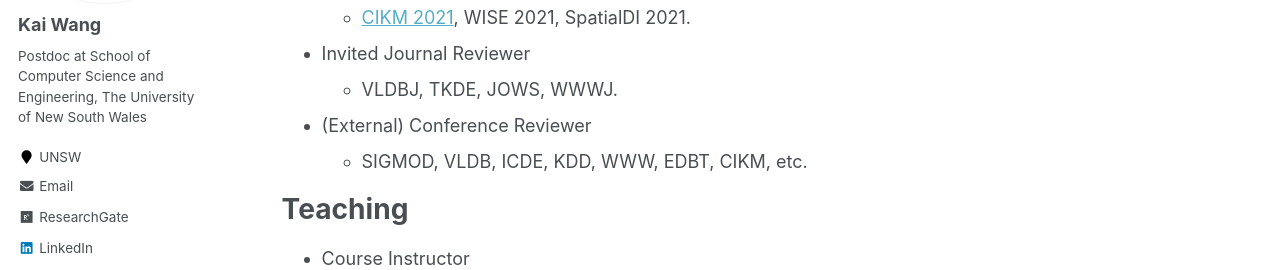
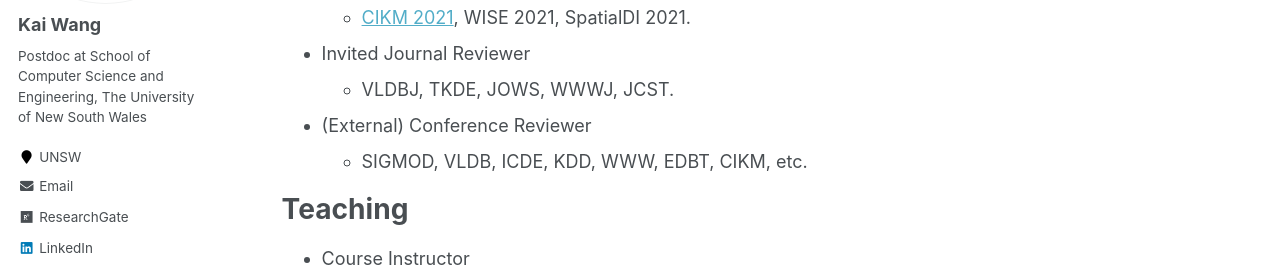
Before and after one commit to cs-kaiwang/cs-kaiwang.github.io, a Jekyll site: the page built from _pages/about.md, in a window 1280 px wide and 900 px high, scrolled down 2697 px. Shown: the part 181-451 px from the top of the window. Built offline with Jekyll 4.4.1, drawn with Linux system fonts in a browser that asks for light colours.

Commit message:
Update about.md

```diff
--- a/_pages/about.md
+++ b/_pages/about.md
@@ -54,7 +54,7 @@ Academic Services
   - [CIKM 2021](https://www.cikm2021.org/), WISE 2021, SpatialDI 2021.
 
 - Invited Journal Reviewer
-  - VLDBJ, TKDE, JOWS, WWWJ.
+  - VLDBJ, TKDE, JOWS, WWWJ, JCST.
 
 - (External) Conference Reviewer
   - SIGMOD, VLDB, ICDE, KDD, WWW, EDBT, CIKM, etc.
```
